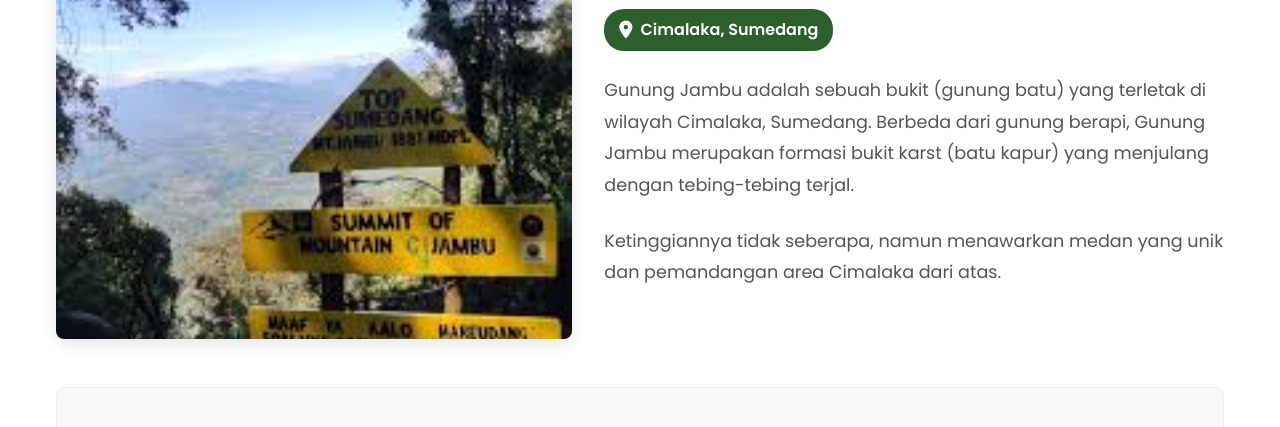
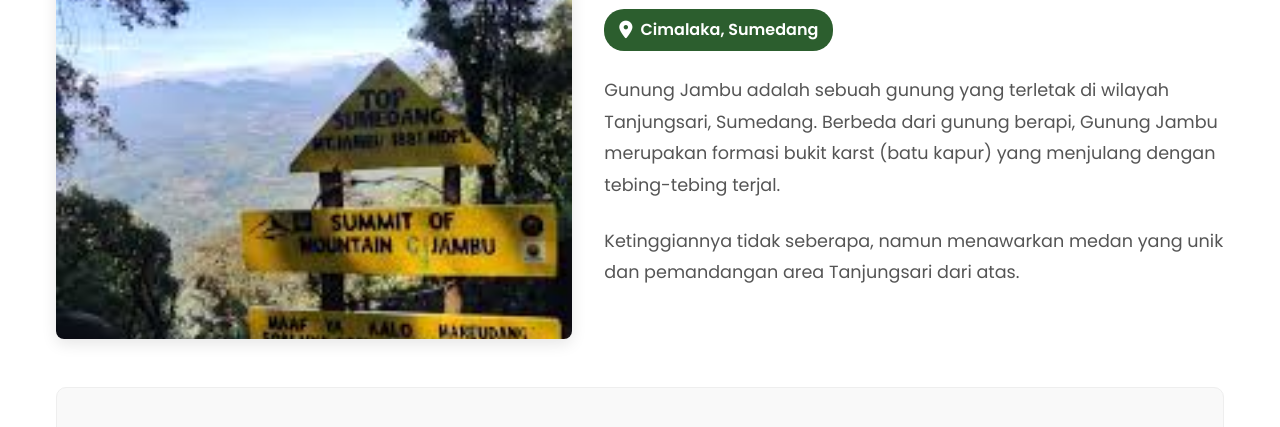
Before and after one commit to tamam220/Sumedang_Puncak, a plain HTML site: page deskripsi/jambu.html in a window 1280 px wide. Shown: the part 173-600 px from the top of the page. Drawn offline with Linux system fonts and the light colour scheme; no server answers.

Commit message:
jambu.html

```diff
--- a/deskripsi/jambu.html
+++ b/deskripsi/jambu.html
@@ -44,8 +44,8 @@
                     <div class="detail-badge">
                         <i class="fas fa-map-marker-alt"></i> Cimalaka, Sumedang
                     </div>
-                    <p>Gunung Jambu adalah sebuah bukit (gunung batu) yang terletak di wilayah Cimalaka, Sumedang. Berbeda dari gunung berapi, Gunung Jambu merupakan formasi bukit karst (batu kapur) yang menjulang dengan tebing-tebing terjal.</p>
-                    <p>Ketinggiannya tidak seberapa, namun menawarkan medan yang unik dan pemandangan area Cimalaka dari atas.</p>
+                    <p>Gunung Jambu adalah sebuah gunung yang terletak di wilayah Tanjungsari, Sumedang. Berbeda dari gunung berapi, Gunung Jambu merupakan formasi bukit karst (batu kapur) yang menjulang dengan tebing-tebing terjal.</p>
+                    <p>Ketinggiannya tidak seberapa, namun menawarkan medan yang unik dan pemandangan area Tanjungsari dari atas.</p>
                 </div>
             </div>
 
@@ -85,4 +85,5 @@
     <script src="../js/script.js"></script>
     <script src="../js/cuaca.js"></script>
 </body>
+
 </html>
```
